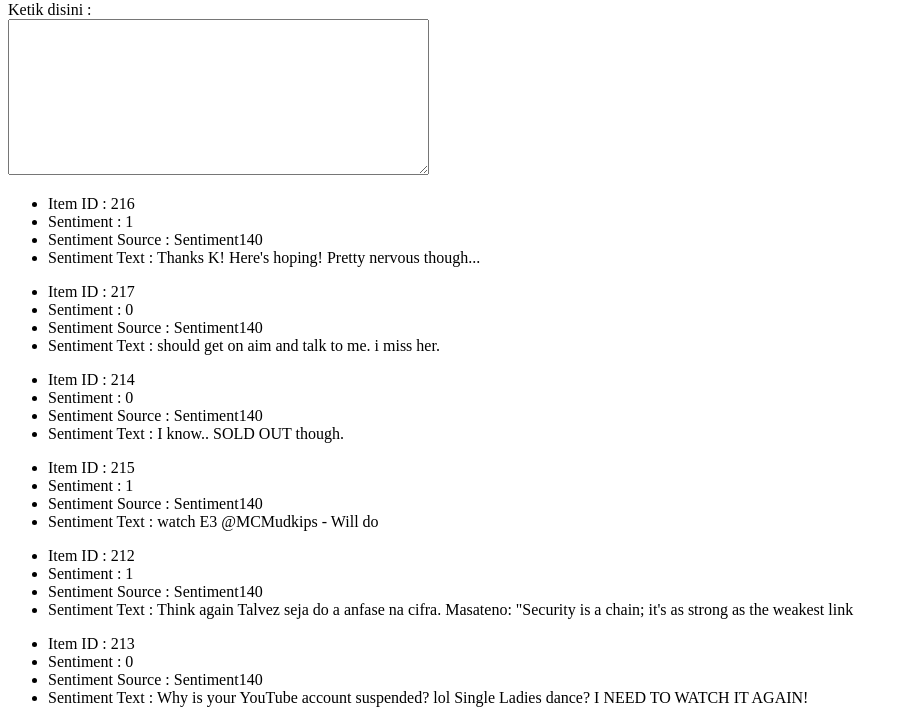
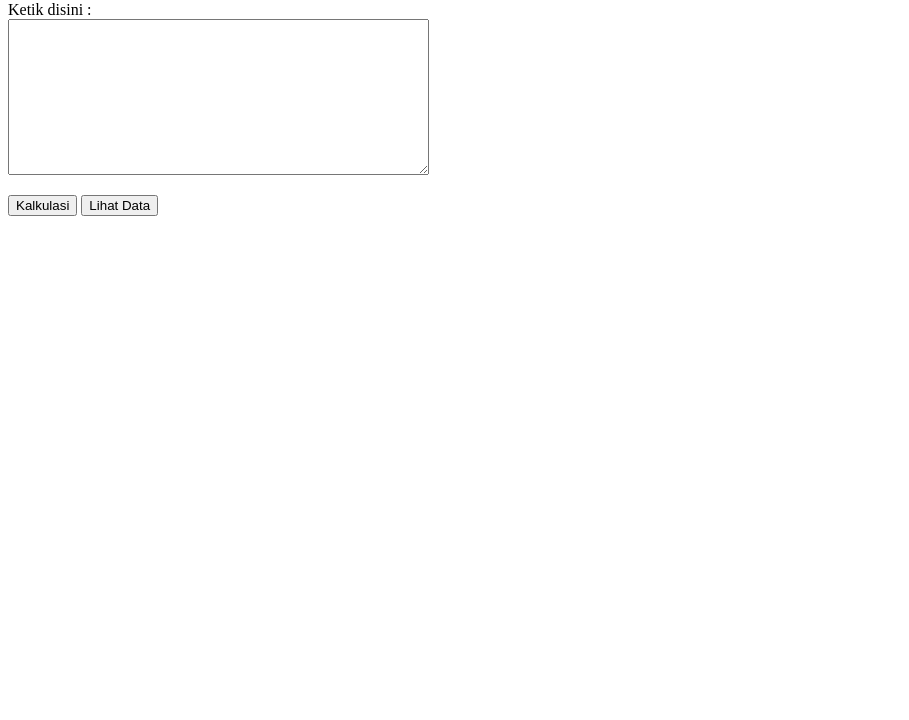
Before and after one commit to andridoke2/project-data-mining, a plain HTML site: page index.html in a window 1280 px wide. Shown: the part 79-799 px from the top of the page, without its empty margins (0-909 px from the left). Drawn offline with Linux system fonts and the light colour scheme.

Commit message:
perubahan

```diff
--- a/index.html
+++ b/index.html
@@ -13,7 +13,9 @@
     Ketik disini : <br>
     <textarea name="txt" id="txt" cols="50" rows="10"></textarea>
   </p>
-
+  <button id="kalkulasi">Kalkulasi</button>
+  <button id="getData">Lihat Data</button>
+  <br>
   <div id="itemId"></div>
 
   <script src="main.js"></script>
--- a/main.js
+++ b/main.js
@@ -1,60 +1,35 @@
-/* JSON.stringify()
- * yaitu untuk mengubah dari object ke json pada javascript
- *
- * JSON.parse()
- * yaitu untuk mengubah dari json ke object pada javascript
- *
- * json_encode()
- * yaitu mengubah array associative menjadi json pada php
- *
- * json_decode()
- * yaitu mengubah json menjadi array associative pada php jika parameter ditambahkan true
- */
+let item, sentiment, sentimentSource, sentimentText;
 
-// ajax || vanilla javascript
-function getJSONLocal(){
+document.getElementById('getData').addEventListener('click', function(){
 
   let xhr = new XMLHttpRequest();
 
   xhr.onreadystatechange = function(){
 
     if(xhr.readyState == 4 && xhr.status == 200){
-      let mahasiswa = JSON.parse(this.responseText);
-      let outputItem = '';
+      let data = JSON.parse(this.responseText);
+      let output = '';
 
-      for(let i = 0; i < mahasiswa.length; i++){
-        let ItemID = mahasiswa[i].ItemID;
-        let Sentiment = mahasiswa[i].Sentiment;
-        let SentimentSource = mahasiswa[i].SentimentSource;
-        let SentimentText = mahasiswa[i].SentimentText;
+      for(let i = 0; i < data.length; i++){
+        item = data[i].ItemID;
+        sentiment = data[i].Sentiment;
+        sentimentSource = data[i].SentimentSource;
+        sentimentText = data[i].SentimentText;
 
-        let item = ItemID;
-        let sentiment = Sentiment;
-        let sentimentSource = SentimentSource;
-        let sentimentText = SentimentText;
+        console.log('Text : ', sentimentText);
 
-        console.log('Item ID : ', item);
-        console.log('Sentiment : ', sentiment);
-
-        if(sentiment == 1){
-          console.log('Sentiment...');
-        } else {
-          console.log('Tidak Sentiment...');
-        }
-
-        outputItem += `<ul>
+        output += `<ul>
                       <li>Item ID : ${item}</li>
                       <li>Sentiment : ${sentiment}</li>
                       <li>Sentiment Source : ${sentimentSource}</li>
                       <li>Sentiment Text : ${sentimentText}</li>
-                      </ul>`;
+                    </ul>
+                    `;
 
       }
-      document.getElementById('itemId').innerHTML = outputItem;
+      document.getElementById('itemId').innerHTML = output;
     }
   }
   xhr.open('GET', 'sentiment-analysis-dataset_small.json', true);
   xhr.send();
-}
-
-getJSONLocal(); // jalankan function
+});
--- a/sentiment-analysis-dataset_small.json
+++ b/sentiment-analysis-dataset_small.json
@@ -19,13 +19,13 @@
     },
     {
         "ItemID": "215",
-        "SentimentText": "watch E3 @MCMudkips - Will do ",
+        "SentimentText": "Will do ",
         "Sentiment": "1",
         "SentimentSource": "Sentiment140"
     },
     {
         "ItemID": "212",
-        "SentimentText": "Think again   Talvez seja do a anfase na cifra. Masateno: &quot;Security is a chain; it's as strong as the weakest link",
+        "SentimentText": "Think again   Talvez seja do a anfase na cifra. Masateno: Security is a chain; it's as strong as the weakest link",
         "Sentiment": "1",
         "SentimentSource": "Sentiment140"
     },
@@ -37,7 +37,7 @@
     },
     {
         "ItemID": "210",
-        "SentimentText": "I am nothing of the kind and everything of the sort http://tr.im/mLsn",
+        "SentimentText": "I am nothing of the kind and everything of the sort",
         "Sentiment": "1",
         "SentimentSource": "Sentiment140"
     },
```
Also changed, not shown: README.md.
